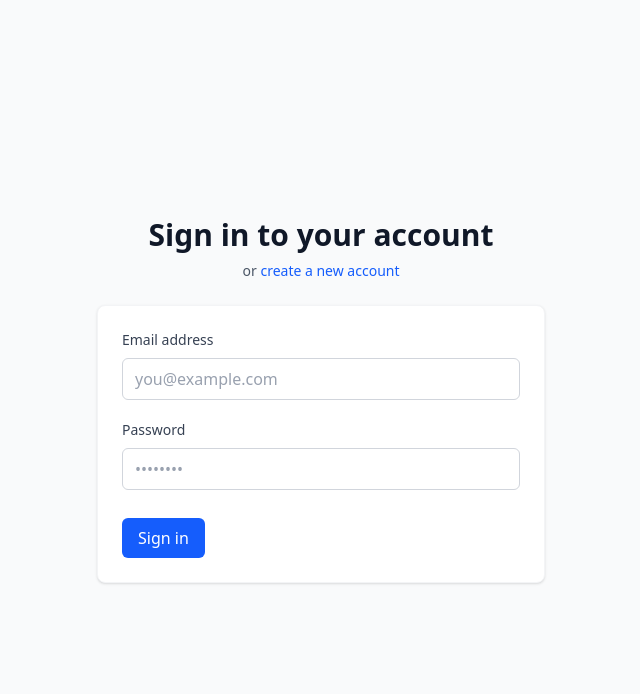
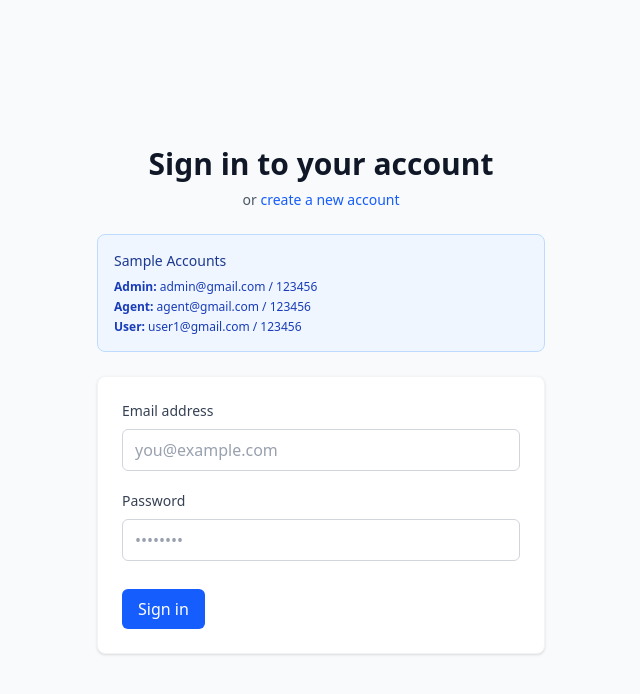
Before and after one commit to vamshim726/smart-helpdesk, a React (Vite) app in the folder frontend/: page /login in a window 1280 px wide. Shown: the top 694 px of the page, without its empty margins (319-959 px from the left). Built offline with nearby package versions, Linux system fonts and the light colour scheme; no server answers.

Commit message:
feat(login): add sample account details to login page for easier testing

```diff
--- a/frontend/src/pages/Login.jsx
+++ b/frontend/src/pages/Login.jsx
@@ -55,6 +55,16 @@ const Login = () => {
           <p className="mt-2 text-sm text-gray-600">or <Link to="/register" className="text-blue-600 hover:text-blue-500 font-medium">create a new account</Link></p>
         </header>
 
+        {/* Sample accounts for assignment */}
+        <div className="mb-6 p-4 bg-blue-50 border border-blue-200 rounded-lg">
+          <h3 className="text-sm font-medium text-blue-900 mb-2">Sample Accounts</h3>
+          <div className="space-y-1 text-xs text-blue-800">
+            <div><strong>Admin:</strong> admin@gmail.com / 123456</div>
+            <div><strong>Agent:</strong> agent@gmail.com / 123456</div>
+            <div><strong>User:</strong> user1@gmail.com / 123456</div>
+          </div>
+        </div>
+
         {/* feedback via toasts */}
 
         <form onSubmit={handleSubmit} className={`${card} space-y-5`}>
```
